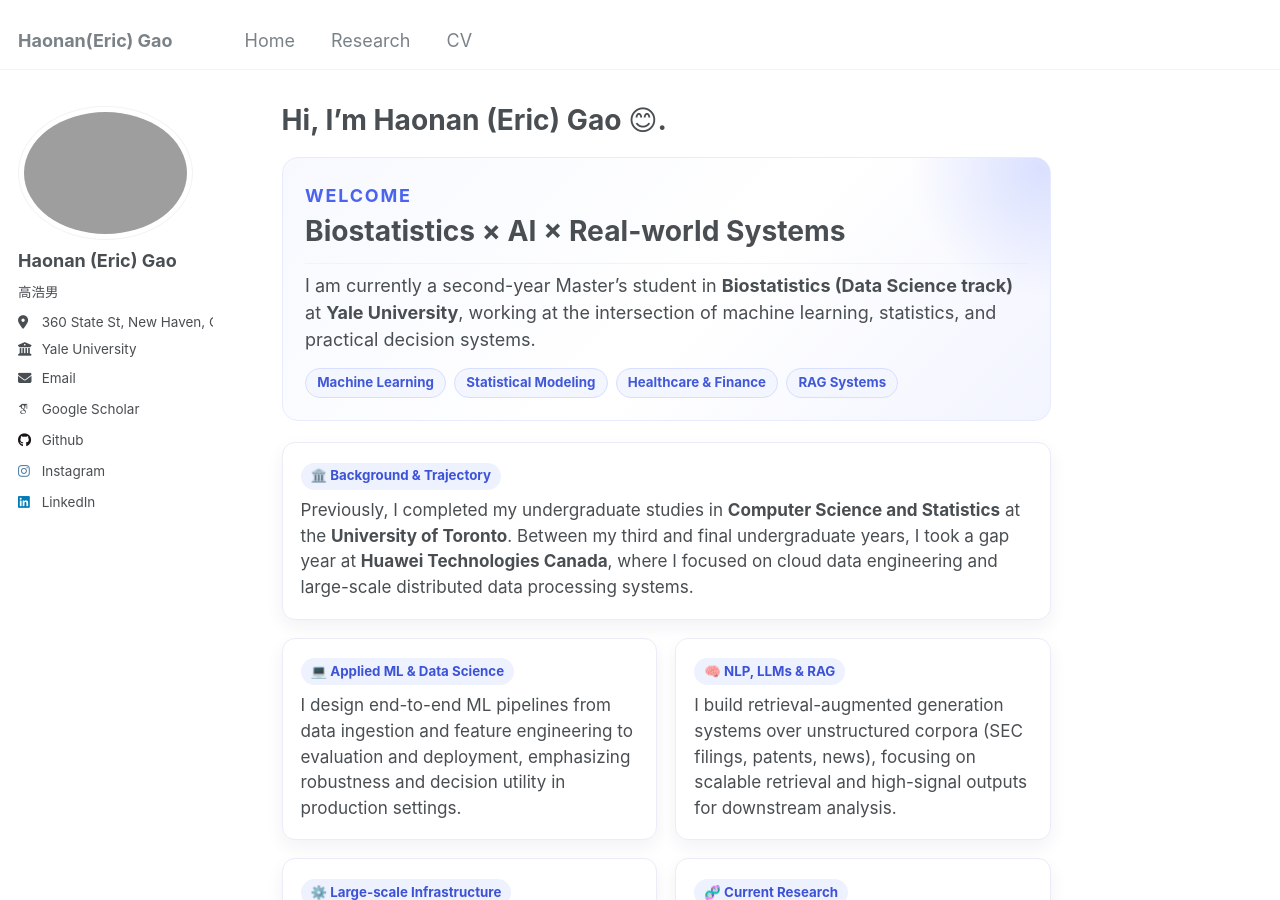
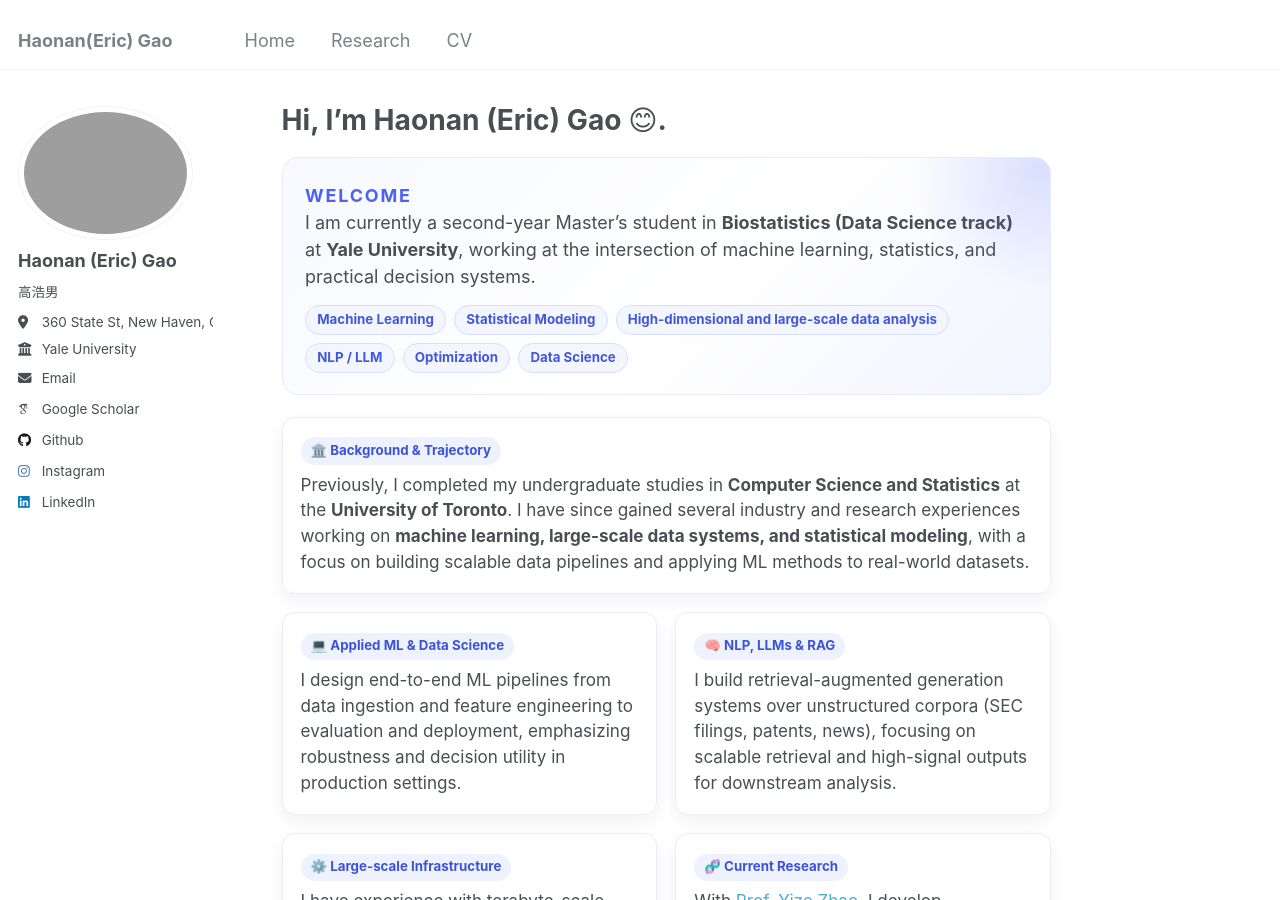
Before and after one commit to rampageoppa/rampageoppa.github.io, a Jekyll site: the page built from _pages/home.md, in a window 1280 px wide and 900 px high. Built offline with Jekyll 4.4.1, drawn with Linux system fonts in a browser that asks for light colours; some web fonts are replaced.

Commit message:
Revise home page content and skills section
Updated the home page to reflect new skills and experiences in machine learning and data science.

```diff
--- a/_pages/home.md
+++ b/_pages/home.md
@@ -9,7 +9,6 @@ redirect_from:
 
 <div class="home-hero-card">
   <p class="home-kicker">Welcome</p>
-  <h2>Biostatistics × AI × Real-world Systems</h2>
   <p>
     I am currently a second-year Master’s student in <strong>Biostatistics (Data Science track)</strong> at
     <strong>Yale University</strong>, working at the intersection of machine learning, statistics, and practical decision systems.
@@ -17,8 +16,10 @@ redirect_from:
   <div class="home-chip-row">
     <span class="home-chip">Machine Learning</span>
     <span class="home-chip">Statistical Modeling</span>
-    <span class="home-chip">Healthcare & Finance</span>
-    <span class="home-chip">RAG Systems</span>
+    <span class="home-chip">High-dimensional and large-scale data analysis</span>
+    <span class="home-chip">NLP / LLM</span>
+    <span class="home-chip">Optimization</span>
+    <span class="home-chip">Data Science</span>
   </div>
 </div>
 
@@ -29,9 +30,9 @@ redirect_from:
       <span class="home-tag">🏛️ Background & Trajectory</span>
       <p>
         Previously, I completed my undergraduate studies in <strong>Computer Science and Statistics</strong> at
-        the <strong>University of Toronto</strong>. Between my third and final undergraduate years, I took a gap year at
-        <strong>Huawei Technologies Canada</strong>, where I focused on cloud data engineering and large-scale distributed
-        data processing systems.
+        the <strong>University of Toronto</strong>. I have since gained several industry and research experiences working on
+        <strong>machine learning, large-scale data systems, and statistical modeling</strong>, with a focus on building
+        scalable data pipelines and applying ML methods to real-world datasets.
       </p>
     </div>
   </article>
```
